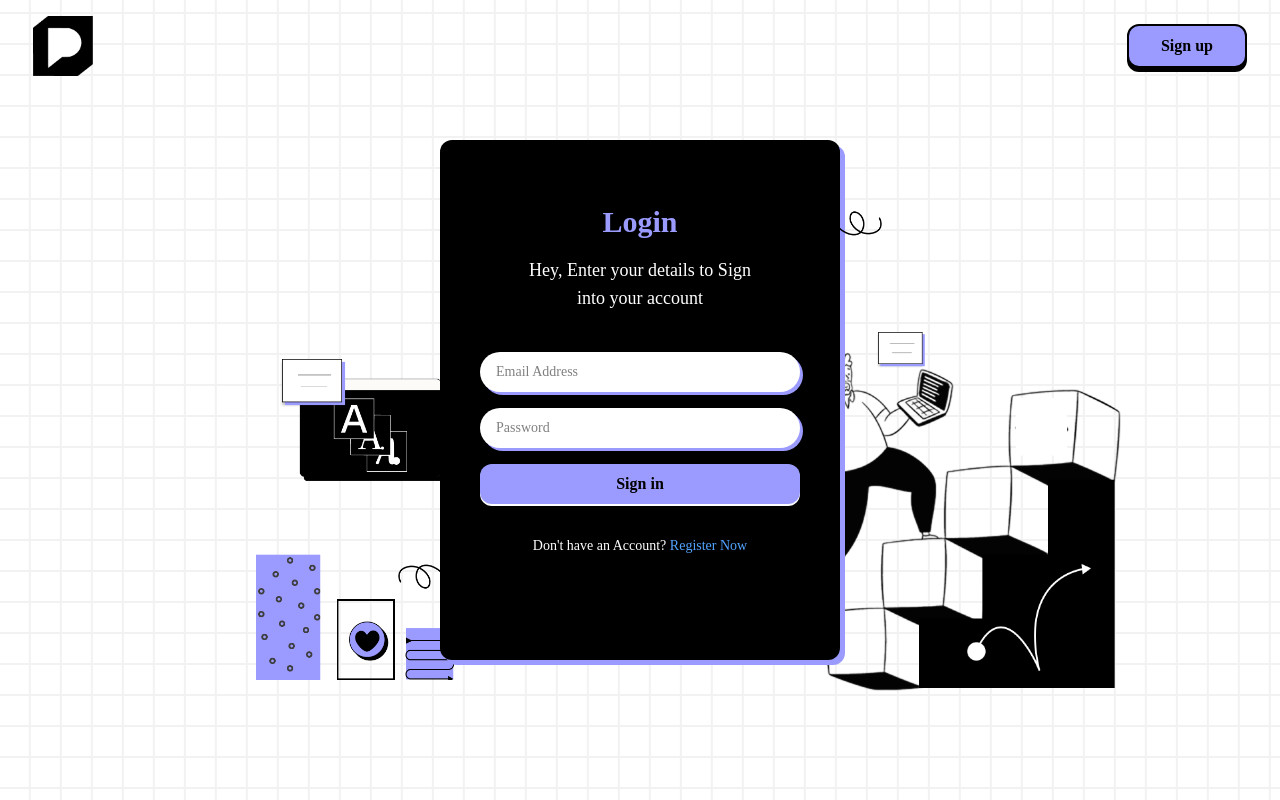
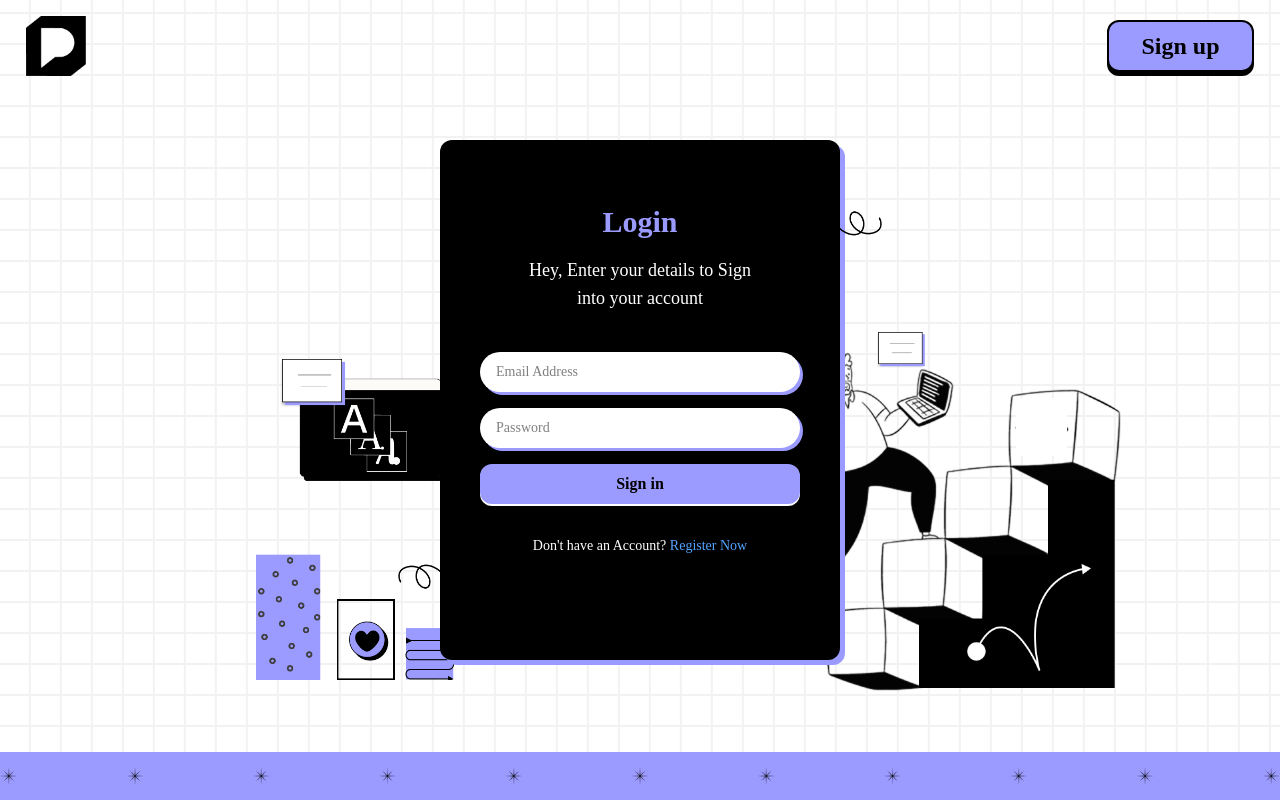
Before and after one commit to GLITCH-hash01/Placement-Resource-Portal, a React (Vite) app: page /login in a window 1280 px wide. Built offline with nearby package versions, Linux system fonts and the light colour scheme.

Commit message:
Fixed: Sign in page

```diff
--- a/src/pages/Authorization/Signin.jsx
+++ b/src/pages/Authorization/Signin.jsx
@@ -3,16 +3,16 @@ import rightimage from "../../assets/vector right.png";
 import leftimage from "../../assets/vector left.png";
 import arrow from "../../assets/arrow.png";
 import star2 from "../../assets/star.png";
+import Button from "../../components/Button";
+
 export default function Signin() {
   return (
     <>
-      <div className="w-screen h-fit flex fixed justify-around items-center gap-250 p-4">
+      <div className="w-screen h-fit flex fixed justify-around items-center gap-250 p-4 z-10">
         <img src={logo} alt="" className="w-15 h-15" />
-        <button
-          className="bg-primary px-8 border-2 rounded-xl  border-black py-2 font-primary font-bold cursor-pointer"
-          style={{ boxShadow: "0px 4px 0px 0px #000" }}>
+        <Button onClick={() => (window.location.href = "/login")}>
           Sign up
-        </button>
+        </Button>
       </div>
 
       <div className="flex justify-center items-center px-8 relative font-primary gap-8 h-screen ">
@@ -22,8 +22,16 @@ export default function Signin() {
         <div
           className="w-100 h-130 py-16  bg-black rounded-xl z-10 relative"
           style={{ boxShadow: "5px 5px 0px 0px #9B9BFF" }}>
-          <img src={arrow} alt="" className=" absolute top-10 -right-13 w-20 h-20" />
-          <img src={arrow} alt="" className="absolute bottom-10 -left-13 w-20 h-20 rotate-180"/>
+          <img
+            src={arrow}
+            alt=""
+            className=" absolute top-10 -right-13 w-20 h-20"
+          />
+          <img
+            src={arrow}
+            alt=""
+            className="absolute bottom-10 -left-13 w-20 h-20 rotate-180"
+          />
           <h2 className="text-3xl text-primary font-bold text-center mb-4 ">
             Login
           </h2>
@@ -66,6 +74,14 @@ export default function Signin() {
           <img src={rightimage} alt=" " className="w-[400px] h-[400px] " />
         </div>
       </div>
+      <div className="relative">
+        <div className="absolute bottom-0 bg-primary w-screen box-border size-12 flex justify-center items-center">
+          <div className="justify-items-center ">
+            {" "}
+            <img src={star2} className=""></img>
+          </div>
+        </div>
+      </div>
     </>
   );
 }
```
